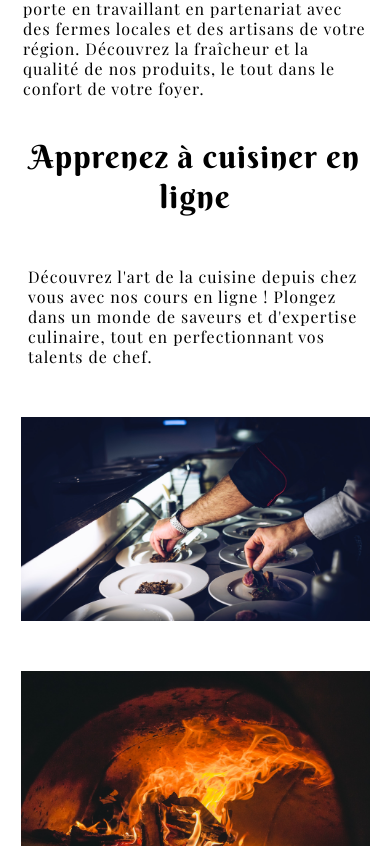
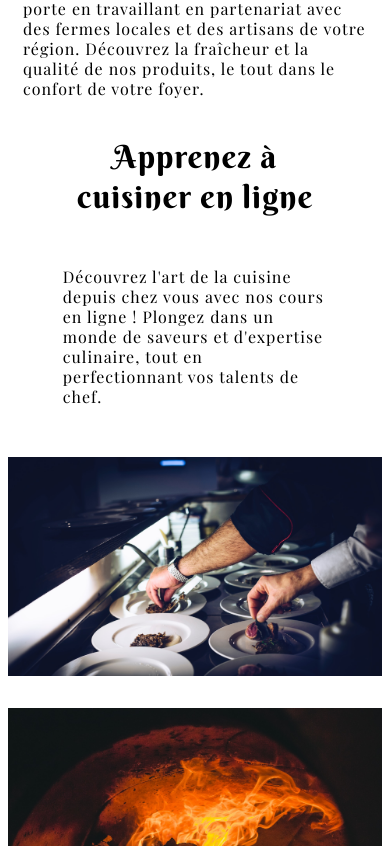
Before and after one commit to JulienCod/food-restaurant, a React (Vite) app: page / in a window 390 px wide. Shown: the part 5758-6604 px from the top of the page. Built offline with nearby package versions, Linux system fonts and the light colour scheme.

Commit message:
responsive section 7

```diff
--- a/src/App.jsx
+++ b/src/App.jsx
@@ -272,21 +272,21 @@ function App() {
       </section>
       {/* fin section 5 */}
       {/* section 6 */}
-      <section className=" flex flex-col gap-[50px]">
-        <h2 className="text-center text-[32px] max-w-[349px] mt-5 mx-auto">
+      <section className="max-w-5xl px-2 flex flex-col gap-[50px]">
+        <h2 className="text-center text-[32px] max-w-[75%] mt-5 mx-auto">
           Apprenez à cuisiner en ligne
         </h2>
-        <div className="max-w-[350px] px-2 m-auto">
-          <p className="">
+        <div className="max-w-[75%] px-2 m-auto ">
+          <p>
             Découvrez l'art de la cuisine depuis chez vous avec nos cours en
             ligne ! Plongez dans un monde de saveurs et d'expertise culinaire,
             tout en perfectionnant vos talents de chef.
           </p>
         </div>
-        <div className="max-w-[349px] m-auto flex flex-col gap-[50px]">
-          <img src="/src/assets/images/apprendre-1.jpg" alt="" />
-          <img src="/src/assets/images/apprendre-2.jpg" alt="" />
-          <img src="/src/assets/images/apprendre-3.jpg" alt="" />
+        <div className="m-auto flex flex-col gap-8 md:flex-row md:gap-4">
+          <img className="md:max-w-[33%]" src="/src/assets/images/apprendre-1.jpg" alt="Image représentant des hommes préparant des assiettes" />
+          <img className="md:max-w-[33%]" src="/src/assets/images/apprendre-2.jpg" alt="Image représentant un four à bois en cour de chauffe" />
+          <img className="md:max-w-[33%]" src="/src/assets/images/apprendre-3.jpg" alt="Image représentant un ustensil de cuisine" />
         </div>
         <a className="underline font-bold text-center text-[22px]" href="#">
           En savoir plus
@@ -299,17 +299,17 @@ function App() {
           <img
             className="h-[560px] w-full object-cover md:h-[400px] md:w-[33%] "
             src="/src/assets/images/image-bottom (1).jpg"
-            alt=""
+            alt="Image représentant de la viande rouge coupée"
           />
           <img
             className="h-[560px] w-full object-cover md:h-[400px] md:w-[33%]"
             src="/src/assets/images/image-bottom (2).jpg"
-            alt=""
+            alt="Image représentant un ribs"
           />
           <img
             className="h-[560px] w-full object-cover md:h-[400px] md:w-[33%]"
             src="/src/assets/images/image-bottom (3).jpg"
-            alt=""
+            alt="Image représentant un homme en train de couper de la viande"
           />
         </div>
         <div className="max-w-[358px] px-2 m-auto md:max-w-[75%] ">
@@ -321,9 +321,9 @@ function App() {
           </p>
         </div>
         <div className="flex justify-center gap-3">
-          <img src="/src/assets/svg/facebook.svg" alt="" />
-          <img src="/src/assets/svg/twitter.svg" alt="" />
-          <img src="/src/assets/svg/intagram.svg" alt="" />
+          <img src="/src/assets/svg/facebook.svg" alt="Icon de facebook" />
+          <img src="/src/assets/svg/twitter.svg" alt="Icon de twitter" />
+          <img src="/src/assets/svg/intagram.svg" alt="Icon de Instagram" />
         </div>
       </section>
       {/* fin section 7 */}
```
